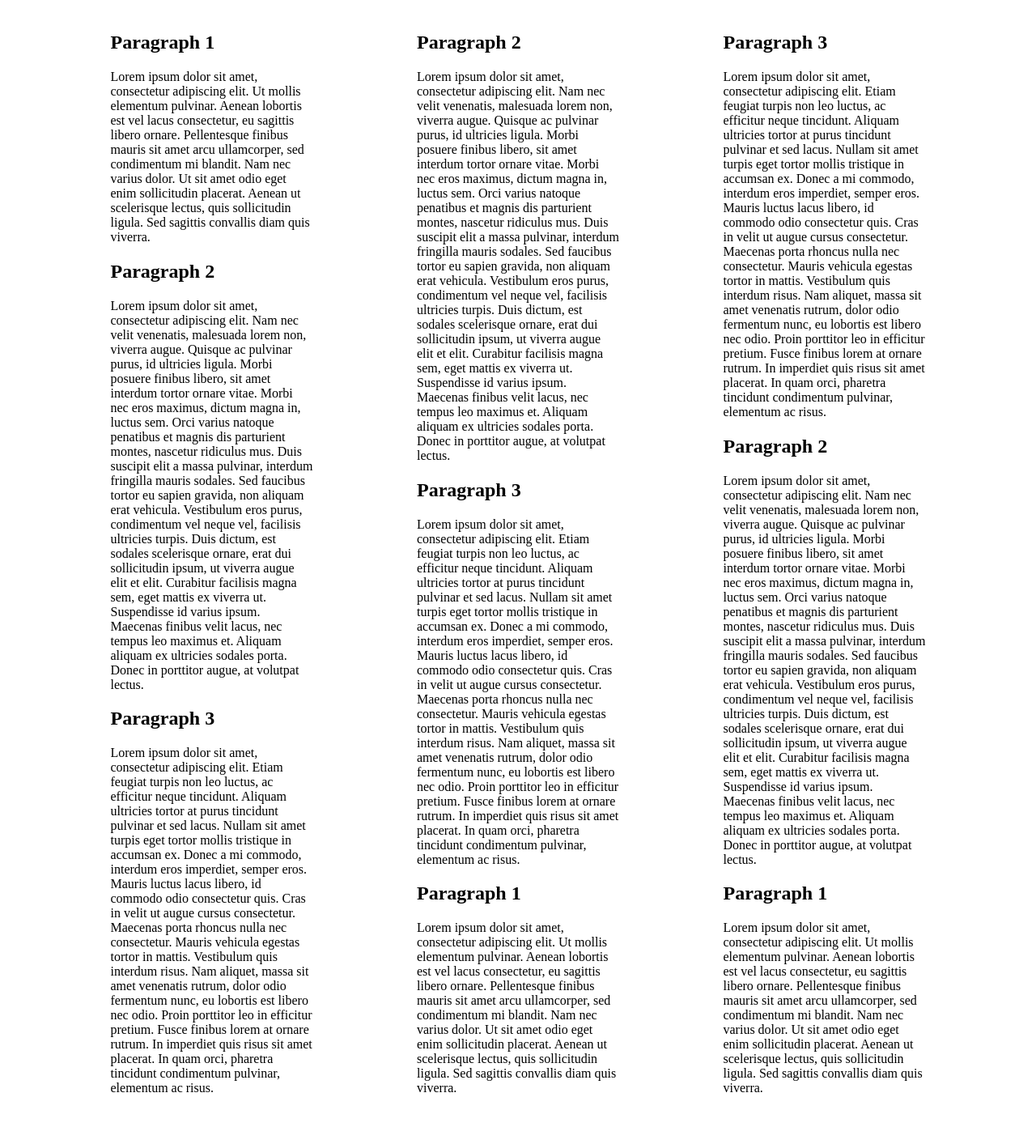
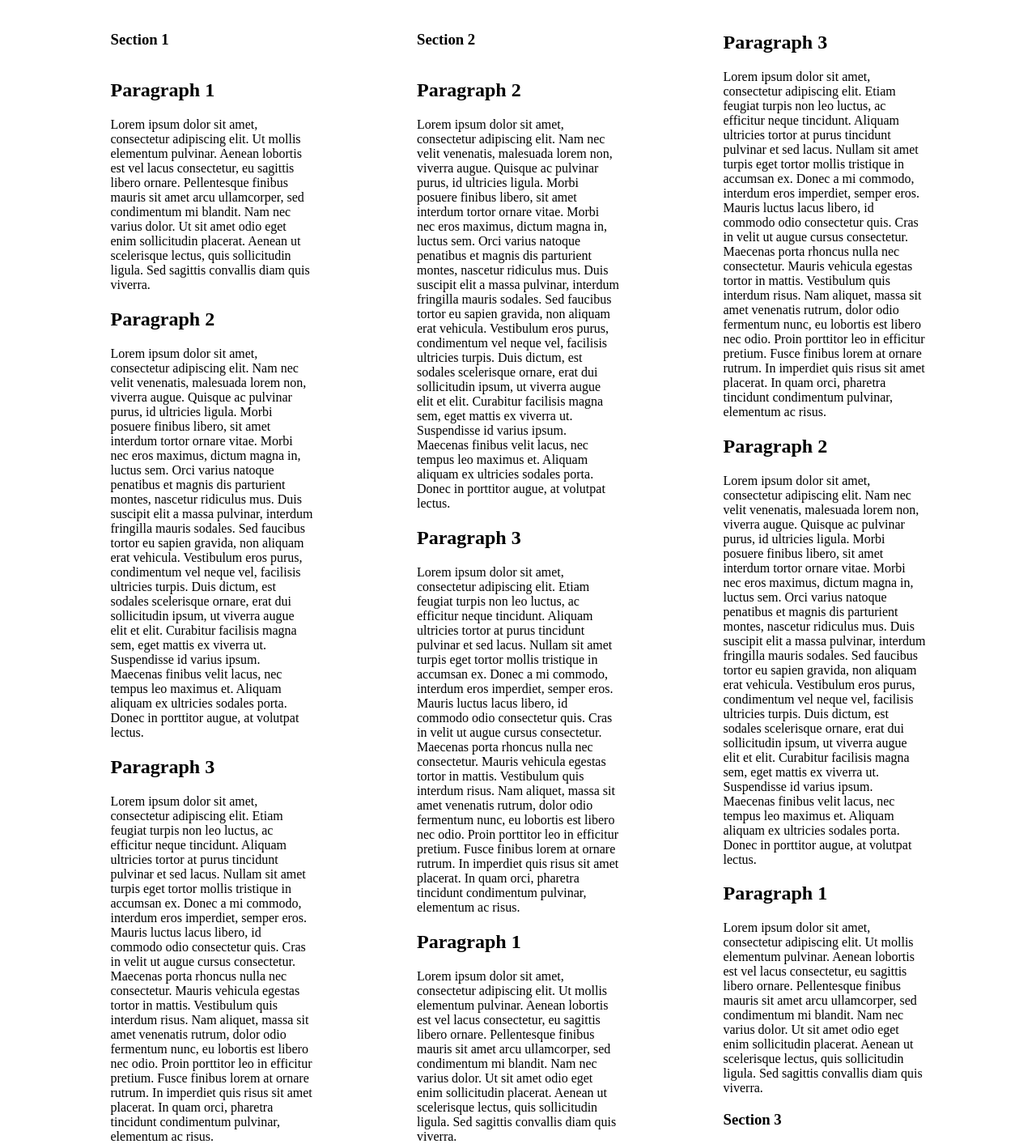
Before and after one commit to phyrenight/flexbox_1, a plain HTML site: page index.html in a window 1280 px wide. Shown: the part 61-1474 px from the top of the page at 81% size. Before the commit the page ends 1414 px from the top, so only its background shows below. Drawn offline with Linux system fonts and the light colour scheme.

Commit message:
fix: section 2 header in the wrong place

```diff
--- a/index.html
+++ b/index.html
@@ -13,6 +13,7 @@
         <main>
             <section class="container main_section">
                 <section class="inner_section" id="section_1">
+                    <h3>Section 1</h3>
                     <div>
                         <h2>Paragraph 1</h2>
                         Lorem ipsum dolor sit amet, consectetur adipiscing
@@ -64,6 +65,7 @@
                     </div>
                 </section>
                 <section class="inner_section" id="section_2">
+                    <h3>Section 2</h3>
                     <div id="section_2_first_div">
                         <h2>Paragraph 1</h2>
                         Lorem ipsum dolor sit amet, consectetur adipiscing
@@ -115,6 +117,7 @@
                     </div>
                 </section>
                 <section class="inner_section" id="section_3">
+                    <h3>Section 3</h3>
                     <div>
                         <h2>Paragraph 1</h2>
                         Lorem ipsum dolor sit amet, consectetur adipiscing
--- a/style.css
+++ b/style.css
@@ -31,16 +31,20 @@ section {
     justify-content: space-between;
 }
 
+#section_2 h3 {
+    order:1
+}
+
 #section_2_first_div {
-    order: 3;
+    order: 4;
 }
 
 #section_2_second_div {
-    order: 1
+    order: 2;
 }
 
 #section_2_third_div {
-    order: 2;
+    order: 3;
 }
 
 #section_3 {
```
